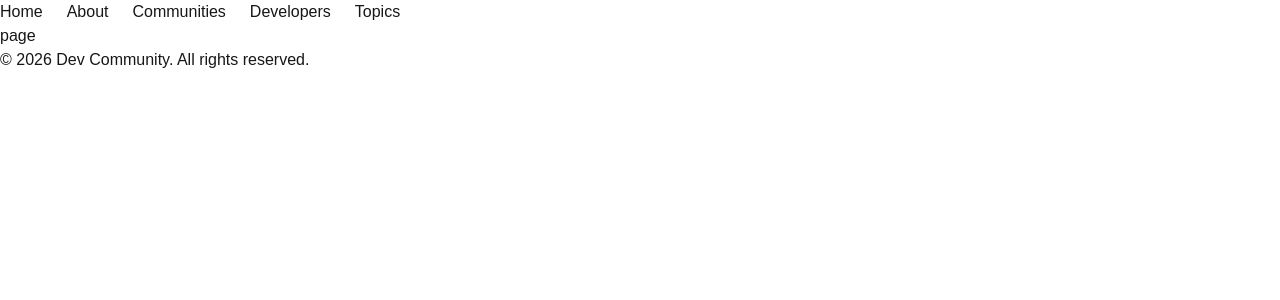
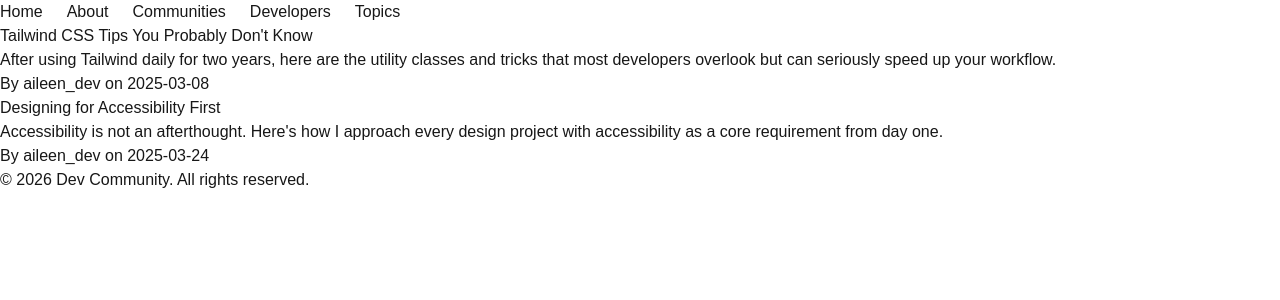
Before and after one commit to NJ015/dev-community-platform, a Next.js app: page /developers/aileen_dev/posts in a window 1280 px wide. Shown: the top 300 px of the page. Built offline with nearby package versions, Linux system fonts and the light colour scheme.

Commit message:
Add Post_Card component and added developer posts pages with post details

```diff
--- a/app/(public)/developers/[username]/page.tsx
+++ b/app/(public)/developers/[username]/page.tsx
@@ -1,5 +1,6 @@
 import React from "react";
 import { developers } from "@/data/developer";
+import Link from "next/link";
 
 const page = async ({ params }: { params: Promise<{ username: string }> }) => {
   const { username } = await params;
@@ -14,6 +15,7 @@ const page = async ({ params }: { params: Promise<{ username: string }> }) => {
       <h1>{dev.username}</h1>
       <p>{dev.role}</p>
       <p>{dev.bio}</p>
+      <Link href={`/developers/${dev.username}/posts`}>View Posts</Link>
     </div>
   );
 };
--- a/app/(public)/developers/[username]/posts/[postId]/page.tsx
+++ b/app/(public)/developers/[username]/posts/[postId]/page.tsx
@@ -1,8 +1,21 @@
 import React from 'react'
+import { posts } from '@/data/post'
 
-const page = () => {
+const page = async({params}:{params:Promise<{postId:string}>}) => {
+  const { postId } = await params;
+  const post = posts.find((p) => p.id === postId);
+
+  if (!post) {
+    return <div className="text-red-500">Post not found</div>;
+  }
+
+
   return (
-    <div>page</div>
+    <div>
+      <h1>{post.title}</h1>
+      <p>{post.content}</p>
+      <p>By {post.authorUsername} on {post.date}</p>
+    </div>
   )
 }
 
--- a/app/(public)/developers/[username]/posts/page.tsx
+++ b/app/(public)/developers/[username]/posts/page.tsx
@@ -1,9 +1,27 @@
-import React from 'react'
+import React from "react";
+import { posts } from "@/data/post";
+import Post_Card from "@/components/Post_Card";
 
-const page = () => {
+
+const page = async ({ params }: { params: Promise<{ username: string }> }) => {
+  const { username } = await params;
+  const postList = posts.filter((p) => p.authorUsername === username);
+
+  if (!postList.length) {
+    return <div className="text-red-500">No posts found for {username}</div>;
+  }
+
   return (
-    <div>page</div>
-  )
-}
+    <div>
+      <ul>
+        {postList.map((post)=>(
+          <li key={post.id}>
+            <Post_Card id={post.id} title={post.title} content={post.content} authorUsername={post.authorUsername} date={post.date} />
+          </li>
+        ))}
+      </ul>
+    </div>
+  );
+};
 
-export default page
+export default page;
--- a/components/Post_Card.tsx
+++ b/components/Post_Card.tsx
@@ -0,0 +1,26 @@
+import Link from 'next/link';
+import React from 'react'
+
+type PostCardTypes = {
+  id: string;
+  title: string;
+  content: string;
+  authorUsername: string;
+  date: string;
+};
+
+
+
+const Post_Card = ({ id, title, content, authorUsername, date }: PostCardTypes) => {
+  return (
+    <Link href={`/developers/${authorUsername}/posts/${id}`}>
+      <div>
+        <h3>{title}</h3>
+        <p>{content}</p>
+        <p>By {authorUsername} on {date}</p>
+      </div>
+    </Link>
+  )
+}
+
+export default Post_Card
--- a/data/post.ts
+++ b/data/post.ts
@@ -4,9 +4,16 @@ export const posts = [
   { id: "3", title: "Tailwind CSS Tips You Probably Don't Know", content: "After using Tailwind daily for two years, here are the utility classes and tricks that most developers overlook but can seriously speed up your workflow.", authorUsername: "aileen_dev", date: "2025-03-08" },
   { id: "4", title: "Building a Scalable Node.js API from Scratch", content: "In this post I walk through my preferred architecture for Node.js APIs including folder structure, error handling, and database connection pooling.", authorUsername: "rustamov", date: "2025-03-10" },
   { id: "5", title: "React Native vs Flutter in 2025", content: "I've shipped apps in both React Native and Flutter. Here's an honest comparison of the two frameworks based on real project experience.", authorUsername: "mobilemike", date: "2025-03-12" },
-  { id: "6", title: "Docker Compose for Local Development", content: "Stop installing databases on your machine. Here's how I use Docker Compose to spin up a full local development environment in under five minutes.", authorUsername: "cloudninja", date: "2025-03-14" },
   { id: "7", title: "Fine-Tuning vs RAG: Which Should You Use?", content: "Two popular approaches to customizing LLMs for your use case. I break down when to use fine-tuning, when to use RAG, and when to combine both.", authorUsername: "mlhana", date: "2025-03-15" },
   { id: "8", title: "How to Make Your First Open Source Contribution", content: "Contributing to open source is intimidating at first. Here's a step by step guide to finding a good first issue and getting your PR merged.", authorUsername: "opensourceoomar", date: "2025-03-17" },
   { id: "9", title: "Common Web Security Mistakes Developers Make", content: "From SQL injection to broken authentication, here are the most common security vulnerabilities I see in codebases and how to fix them.", authorUsername: "securedev", date: "2025-03-18" },
   { id: "10", title: "Building My First Indie Game with Unity", content: "Six months ago I started building my first indie game. Here's what I learned about Unity, game loops, and why scope creep is the real final boss.", authorUsername: "gamedevgrace", date: "2025-03-20" },
+  { id: "11", title: "CSS Grid vs Flexbox: When to Use Which", content: "Both CSS Grid and Flexbox are powerful layout tools but they solve different problems. Here's my practical guide to choosing the right one for your situation.", authorUsername: "sarahcodes", date: "2025-03-21" },
+  { id: "12", title: "TypeScript Generics Explained Simply", content: "Generics confused me for a long time. Here's the explanation I wish I had when I was starting out with TypeScript.", authorUsername: "sarahcodes", date: "2025-03-22" },
+  { id: "13", title: "My Favorite PostgreSQL Performance Tips", content: "After years of working with PostgreSQL in production, these are the indexing and query optimization tips that have saved me the most time.", authorUsername: "devmarco", date: "2025-03-23" },
+  { id: "14", title: "Designing for Accessibility First", content: "Accessibility is not an afterthought. Here's how I approach every design project with accessibility as a core requirement from day one.", authorUsername: "aileen_dev", date: "2025-03-24" },
+  { id: "15", title: "How I Structure Large Next.js Projects", content: "After building several large Next.js applications, here is the folder structure and conventions I keep coming back to.", authorUsername: "rustamov", date: "2025-03-25" },
+  { id: "16", title: "Getting Started with Ethical Hacking", content: "Curious about cybersecurity? Here are the tools, resources, and mindset you need to start learning ethical hacking responsibly.", authorUsername: "securedev", date: "2025-03-26" },
+  { id: "17", title: "Understanding Python Decorators", content: "Decorators are one of Python's most powerful features and one of the most misunderstood. Here's a clear breakdown with real examples.", authorUsername: "mlhana", date: "2025-03-27" },
+  { id: "18", title: "Why Every Developer Should Contribute to Open Source", content: "Open source changed my career. Here's why I think every developer regardless of level should find a project and start contributing.", authorUsername: "opensourceomar", date: "2025-03-28" },
 ];
```
